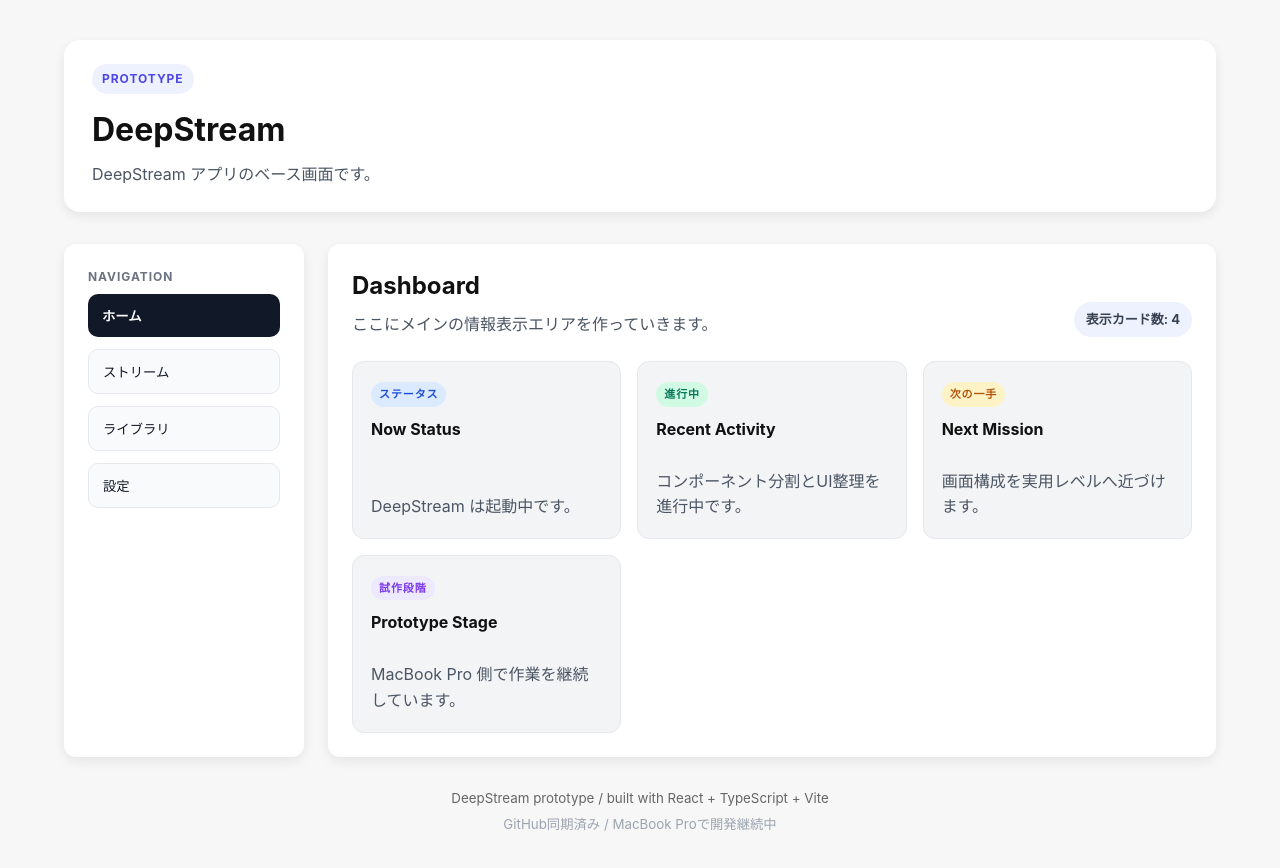
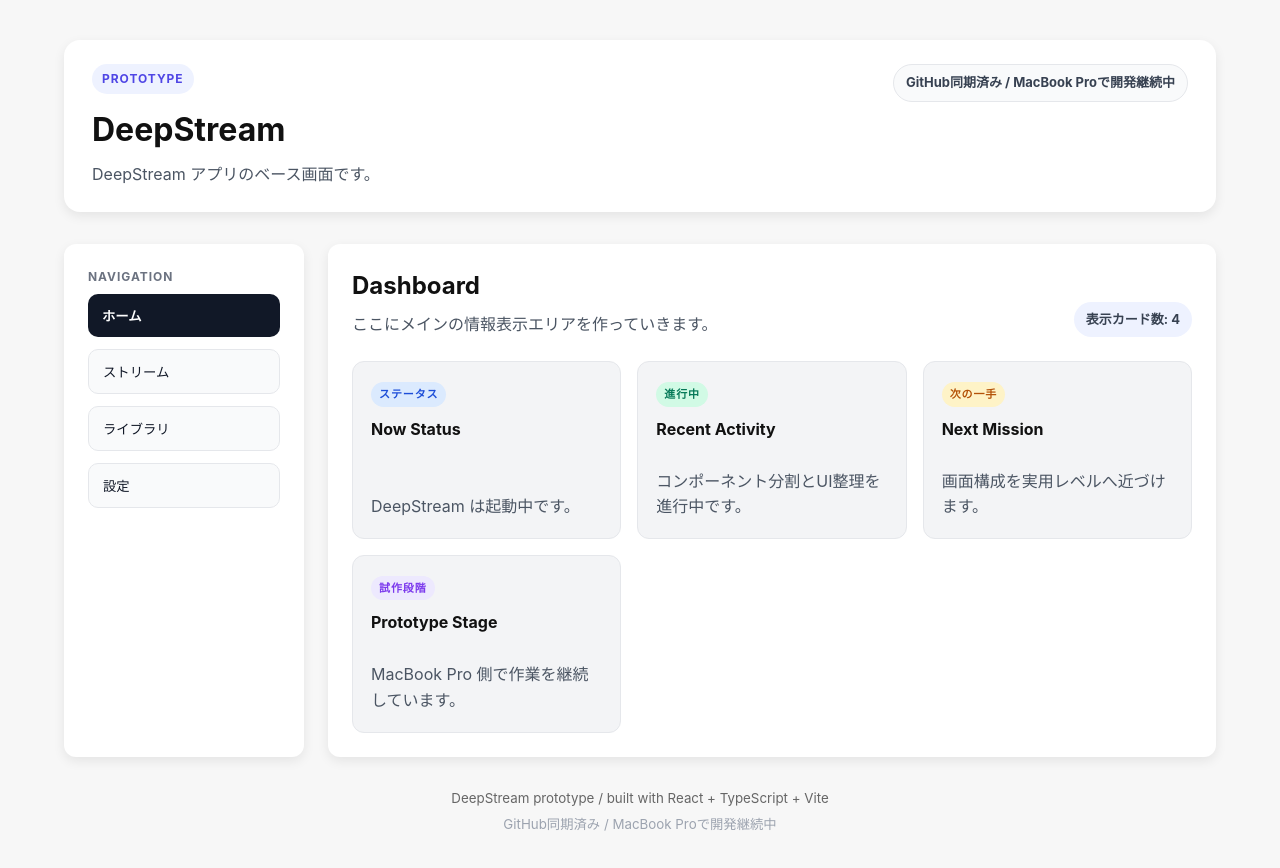
Before and after one commit to wwm001/deepstream, a React (Vite) app: page / in a window 1280 px wide. Shown: the top 868 px of the page. Built offline with nearby package versions, Linux system fonts and the light colour scheme.

Commit message:
Show header status pill

```diff
--- a/src/components/Header.tsx
+++ b/src/components/Header.tsx
@@ -8,8 +8,14 @@ function Header() {
         padding: "24px 28px",
         borderRadius: "16px",
         boxShadow: "0 4px 12px rgba(0, 0, 0, 0.08)",
+        display: "flex",
+        justifyContent: "space-between",
+        alignItems: "flex-start",
+        gap: "24px",
+        flexWrap: "wrap",
       }}
     >
+      <div>
         <p
           style={{
             margin: 0,
@@ -45,6 +51,22 @@ function Header() {
         >
           {appMeta.subtitle}
         </p>
+      </div>
+
+      <p
+        style={{
+          margin: 0,
+          fontSize: "13px",
+          color: "#374151",
+          fontWeight: 700,
+          background: "#f9fafb",
+          border: "1px solid #e5e7eb",
+          padding: "8px 12px",
+          borderRadius: "999px",
+        }}
+      >
+        {appMeta.statusText}
+      </p>
     </header>
   );
 }
```
Lines whose indentation alone changed are shown as unchanged.
